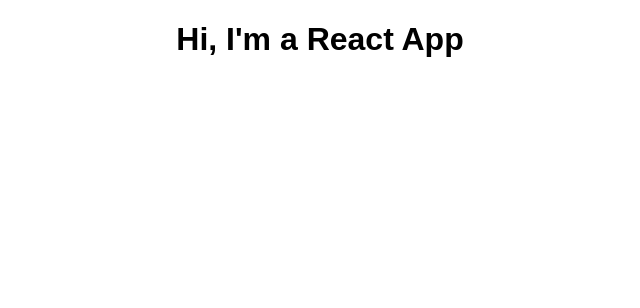
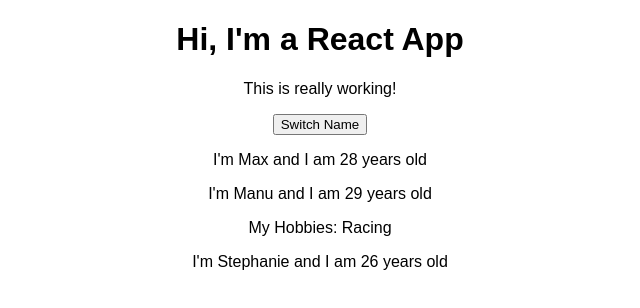
Before and after one commit to alineayumi/react-the-complete-guide-academind, a React (Create React App) app in the folder react-complete-guide/: page / in a window 1280 px wide. Shown: the top 308 px of the page, without its empty margins (320-960 px from the left). Built offline with nearby package versions, Linux system fonts and the light colour scheme.

Commit message:
checkpoint: 45

```diff
--- a/react-complete-guide/src/App.js
+++ b/react-complete-guide/src/App.js
@@ -1,13 +1,38 @@
 import React, { Component } from 'react';
 import './App.css';
+import Person from './Person/Person'
 
 class App extends Component {
+	state = {
+		persons: [
+			{ name: 'Max', age: 28 },
+			{ name: 'Manu', age: 29 },
+			{ name: 'Stephanie', age: 26 }
+		]
+	}
+
+	switchNameHandler = () => {
+		// console.log('Was clicked!');
+		// Don't do this: this.state.persons[0].name = 'Aline';
+		this.setState({persons: [
+			{ name: 'Aline', age: 28 },
+			{ name: 'Lucia', age: 29 },
+			{ name: 'Toshiro', age: 26 }
+		]});
+	}
+
 	render() {
 		return (
 			<div className="App">
 				<h1>Hi, I'm a React App</h1>
+				<p>This is really working!</p>
+				<button onClick={this.switchNameHandler}>Switch Name</button>
+				<Person name={this.state.persons[0].name} age={this.state.persons[0].age}/>
+				<Person name={this.state.persons[1].name} age={this.state.persons[1].age}>My Hobbies: Racing</Person>
+				<Person name={this.state.persons[2].name} age={this.state.persons[2].age} />
 			</div>
 		);
+		// return React.createElement('div', {className: 'App'}, React.createElement('h1', null, 'Hi, I\'m a React App!!!'));
 	}
 }
 
--- /dev/null
+++ b/react-complete-guide/src/Person/Person.js
@@ -0,0 +1,15 @@
+import React from 'react';
+
+const person = (props) => {
+	return (
+		<div>
+			<p>I'm {props.name} and I am {props.age} years old</p>
+			<p>{props.children}</p>
+		</div>
+
+	);
+};
+
+
+
+export default person
```
Lines whose indentation alone changed are shown as unchanged.
